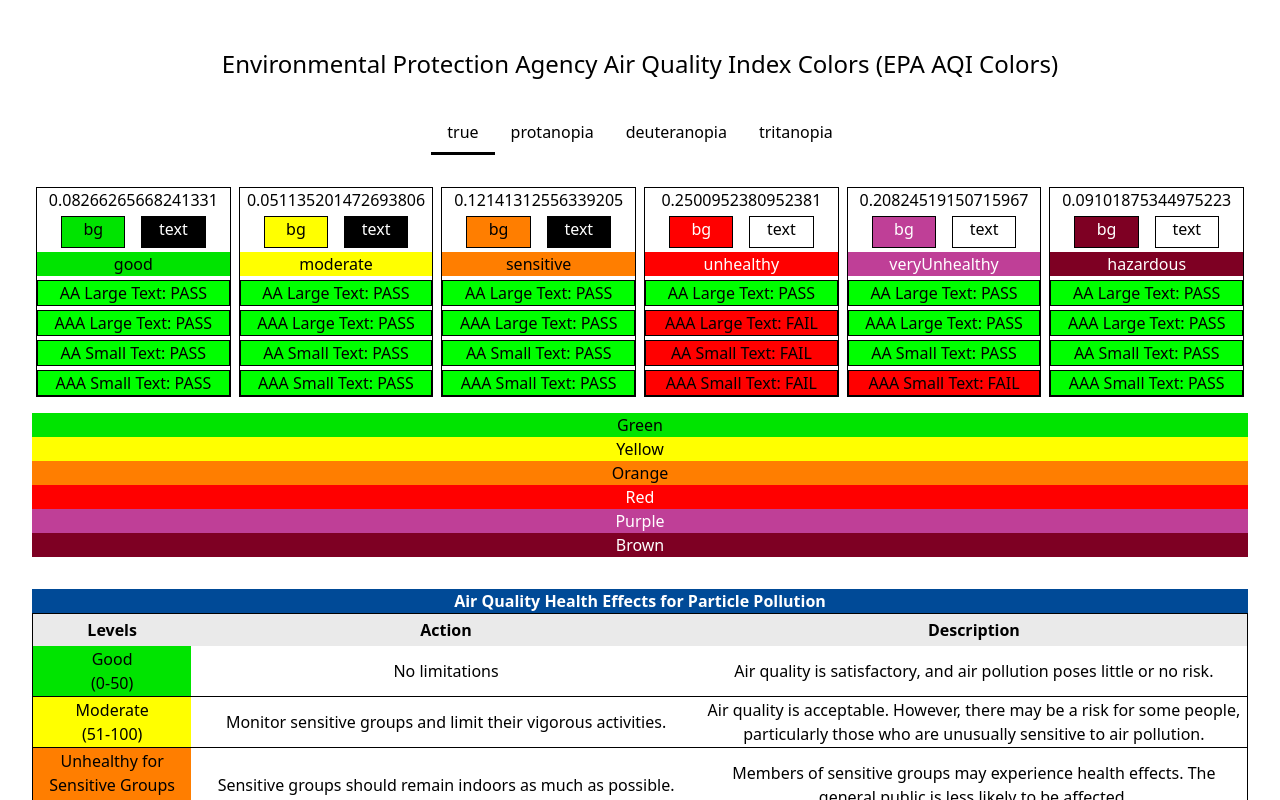
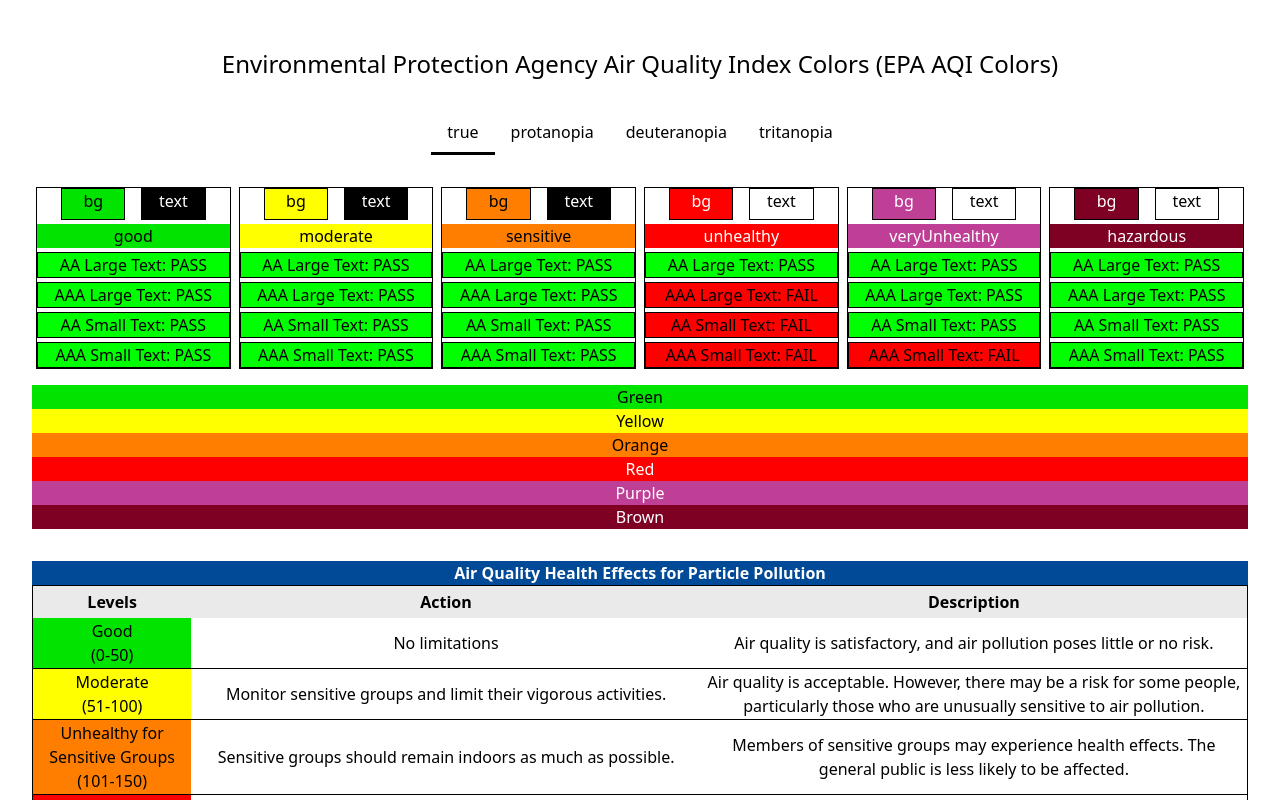
Before and after one commit to foleyb25/aqi-colors, a React (Vite) app: page / in a window 1280 px wide. Shown: the top 800 px of the page. Built offline with nearby package versions, Linux system fonts and the light colour scheme.

Commit message:
Removing ratio score

```diff
--- a/src/App.jsx
+++ b/src/App.jsx
@@ -66,7 +66,6 @@
             {contrastResponse.map((detail, index) => {
               return (
                   <div key={index} className='flex flex-col justify-center w-full mx-1 border border-black space-y-1'>
-                    <div>{detail.ratio}</div>
                     <div className='flex flex-row items-center justify-center space-x-4'>
                       <div style={{background: detail.background, color: detail.foreground}} className={`w-1/3 h-8 border border-black` }>bg</div>
                       <div style={{background: detail.foreground, color: detail.foreground === "#000000" ? 'white' : 'black'}} className={`w-1/3 h-8 border border-black`}>text</div>
--- a/src/helpers/color-checker.js
+++ b/src/helpers/color-checker.js
@@ -17,6 +17,7 @@
       "AA Small Text": ratio < 1/4.5 ? 'PASS' : 'FAIL',
       "AAA Large Text": ratio < 1/4.5 ? 'PASS' : 'FAIL',
       "AAA Small Text": ratio < 1/7 ? 'PASS' : 'FAIL',
+      score: ratio * 21
     } )
   }
   return resultList;
```
